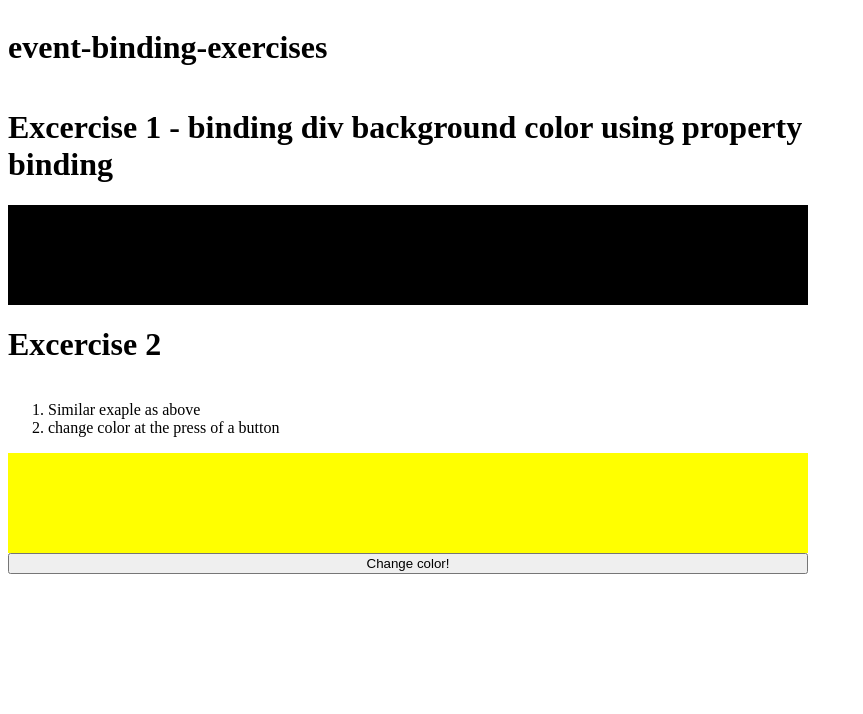
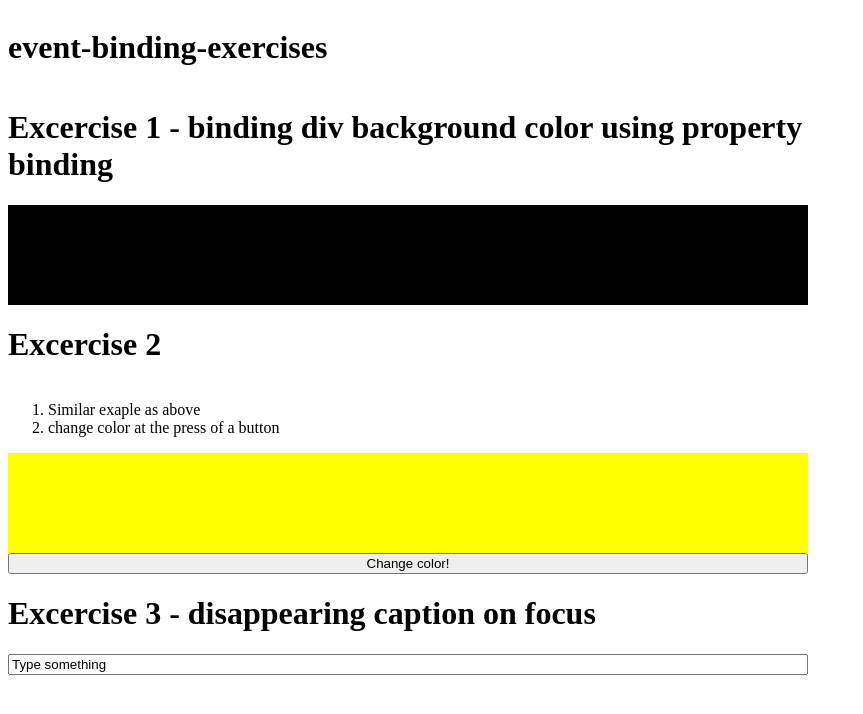
Before and after one commit to JacquesM27/event-binding-exercises, an Angular app: page / in a window 1280 px wide. Shown: the top 714 px of the page, without its empty margins (0-863 px from the left). Built offline with nearby package versions, Linux system fonts and the light colour scheme.

Commit message:
added excercise 3

```diff
--- a/src/app/app.component.html
+++ b/src/app/app.component.html
@@ -13,4 +13,7 @@
   <div style="height: 100px; width: 800px;" [style.background]="yellowDiv"></div>
   <button class="btn" (click)="yellowDiv = 'red'" >Change color!</button>
 
+  <h1>Excercise 3 - disappearing caption on focus</h1>
+  <input [value]="text" (focusin)="text = ''" />
+
 </div>
```
